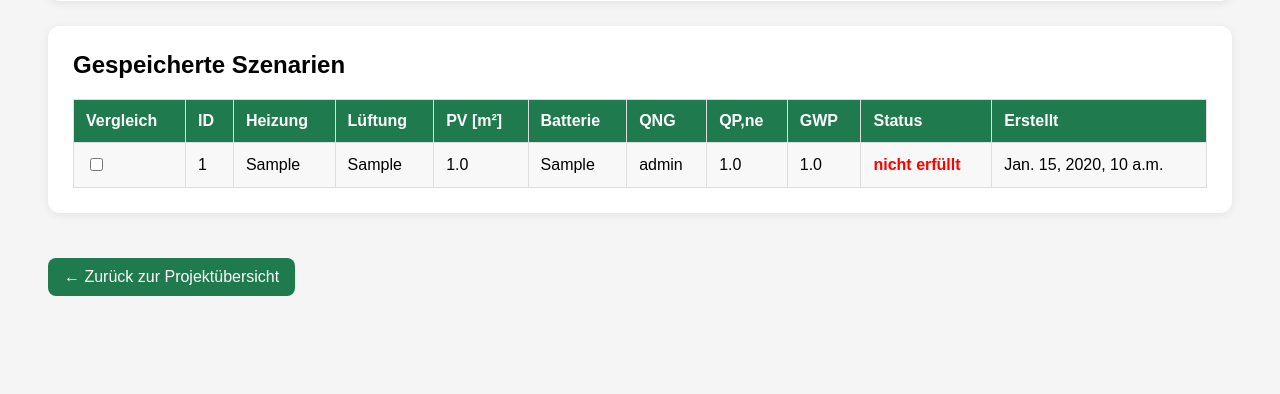
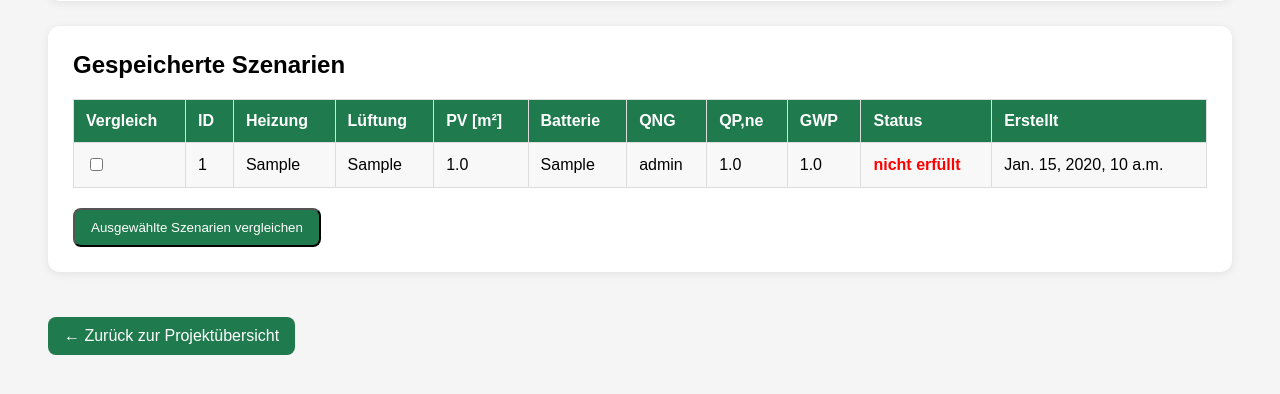
Before and after one commit to DBM-THA/Absch-tzung-der-Geb-ude-kobilanz-nach-QNG, a Django app: page /project/1/ in a window 1280 px wide. Shown: the part 358-752 px from the top of the page. Run offline with Django 5.2, Linux system fonts and the light colour scheme; tables that the repository leaves empty hold one stand-in row (values such as "Sample post").

Commit message:
Update project_detail.html

```diff
--- a/qngapp/templates/qngapp/project_detail.html
+++ b/qngapp/templates/qngapp/project_detail.html
@@ -155,7 +155,7 @@ tr:nth-child(even){
 <div class="card">
 
     <h2>Gespeicherte Szenarien</h2>
-
+<form method="get" action="{% url 'compare_scenarios' building.id %}">
     <table>
 
     <tr>
@@ -211,7 +211,10 @@ tr:nth-child(even){
     {% endfor %}
 
 </table>
-
+<button class="button" type="submit">
+    Ausgewählte Szenarien vergleichen
+</button>
+</form>
 </div>
 
 
```
